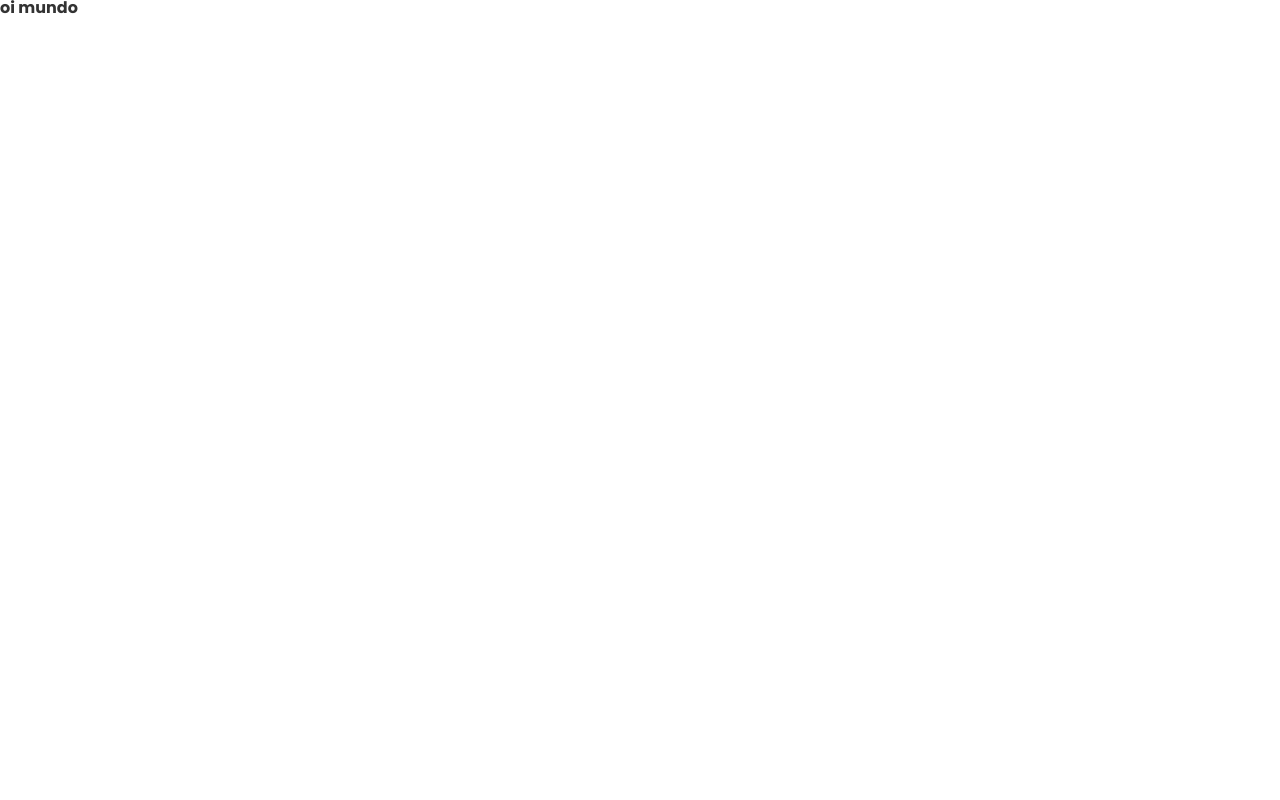
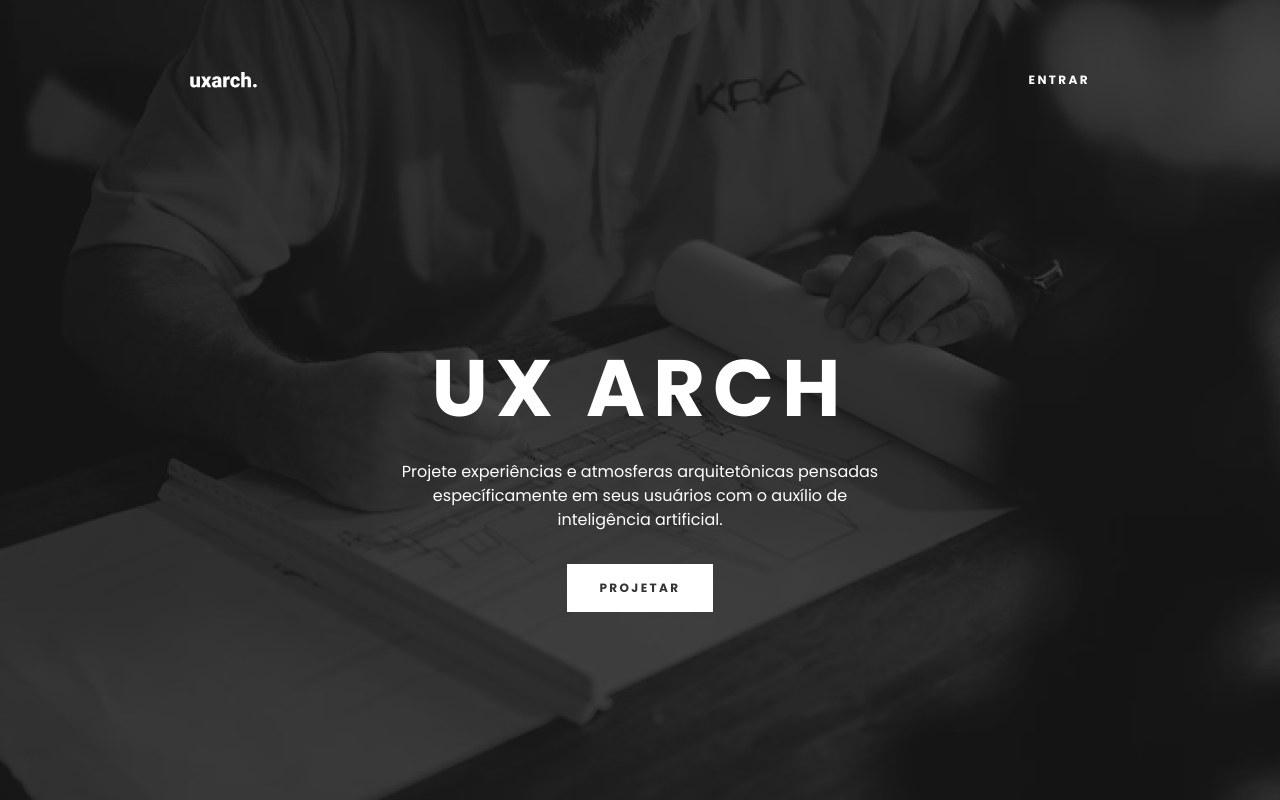
Before and after one commit to fischerafael/ux-arch-client, a Next.js app: page / in a window 1280 px wide. Built offline with nearby package versions, Linux system fonts and the light colour scheme.

Commit message:
refactor home page

```diff
--- a/pages/_app.tsx
+++ b/pages/_app.tsx
@@ -1,7 +1,7 @@
 import { ThemeProvider } from 'styled-components'
 
 import { GlobalStyle } from '../src/design/styles/GlobalStyle'
-import { Theme } from '../src/design/styles/Theme'
+import { Theme } from '../src/design/theme'
 
 export default function App({ Component, pageProps }) {
     return (
--- a/pages/_document.tsx
+++ b/pages/_document.tsx
@@ -34,7 +34,7 @@ export default class MyDocument extends Document {
                 <Head>
                     <link rel="preconnect" href="https://fonts.gstatic.com" />
                     <link
-                        href="https://fonts.googleapis.com/css2?family=Poppins:wght@300;400;700;900&display=swap"
+                        href="https://fonts.googleapis.com/css2?family=Poppins:wght@300;400;500;600;700;800;900&display=swap"
                         rel="stylesheet"
                     />
                 </Head>
--- a/pages/index.tsx
+++ b/pages/index.tsx
@@ -1,3 +1,5 @@
+import { HomePage } from '../src/pages/HomePage'
+
 export default function index() {
-    return <h1>oi mundo</h1>
+    return <HomePage />
 }
--- /dev/null
+++ b/src/design/components/display.ts
@@ -0,0 +1,5 @@
+import styled from 'styled-components'
+
+export const DisplayImage = styled.img`
+    object-fit: cover;
+`
--- /dev/null
+++ b/src/design/components/input.ts
@@ -0,0 +1,31 @@
+import styled from 'styled-components'
+
+const InputButton = styled.button`
+    display: flex;
+    align-items: center;
+    justify-content: center;
+    letter-spacing: 0.15rem;
+    font: inherit;
+    font-size: 0.75rem;
+    font-weight: bold;
+    border: none;
+    cursor: pointer;
+    transition: 0.5s;
+    height: 3rem;
+    padding: 0 2rem;
+`
+export const InputDefaultButtonContrast = styled(InputButton)`
+    background: ${(props) => props.theme.colors.contrast};
+    color: ${(props) => props.theme.colors.main};
+    &:hover {
+        color: ${(props) => props.theme.colors.contrast};
+        background: ${(props) => props.theme.colors.primary};
+    }
+`
+export const InputGhostButton = styled(InputButton)`
+    background: transparent;
+    color: ${(props) => props.theme.colors.contrast};
+    &:hover {
+        color: ${(props) => props.theme.colors.primary};
+    }
+`
--- /dev/null
+++ b/src/design/components/layout.ts
@@ -0,0 +1,7 @@
+import styled from 'styled-components'
+
+export const LayoutFlex = styled.section`
+    display: flex;
+    align-items: center;
+    justify-content: center;
+`
--- /dev/null
+++ b/src/design/components/text.ts
@@ -0,0 +1,11 @@
+import styled from 'styled-components'
+
+export const Title = styled.h1`
+    font-size: 2rem;
+`
+export const SubTitle = styled.h2`
+    font-size: 1.5rem;
+    line-height: 1.5rem;
+    font-size: 1rem;
+    font-weight: 400;
+`
--- a/src/design/styles/Theme/index.ts
+++ b/src/design/theme/index.ts
@@ -1,19 +1,19 @@
 export const width = {
-    xl: '1024px',
-    lg: '900px',
-    md: '680px',
-    sm: '480px',
-    xs: '360px'
+    large: '900px',
+    medium: '600px',
+    small: '480px'
 }
 
 export const colors = {
     primary: '#009AD9',
-    grey: '#ccc',
+    main: '#333333',
+    contrast: '#ffffff',
     lightGrey: '#fafafa',
     light: '#fff',
     atention: '#ccc'
 }
 
 export const Theme = {
-    colors
+    colors,
+    width
 }
--- /dev/null
+++ b/src/pages/HomePage/index.tsx
@@ -0,0 +1,83 @@
+import React from 'react'
+import styled from 'styled-components'
+import { DisplayImage } from '../../design/components/display'
+import {
+    InputDefaultButtonContrast,
+    InputGhostButton
+} from '../../design/components/input'
+import { LayoutFlex } from '../../design/components/layout'
+import { SubTitle, Title } from '../../design/components/text'
+
+export const HomePage = () => {
+    return (
+        <LayoutHeroSection>
+            <LayoutNavBar>
+                <LayoutNavBarContent>
+                    <DisplayImageLogo
+                        src="/assets/logo-white.svg"
+                        alt="Logo UX Arch"
+                    />
+                    <InputGhostButtonNavBar>ENTRAR</InputGhostButtonNavBar>
+                </LayoutNavBarContent>
+            </LayoutNavBar>
+            <LayoutMain>
+                <TextTitle>UX ARCH</TextTitle>
+                <TextSubTitle>
+                    Projete experiências e atmosferas arquitetônicas pensadas
+                    específicamente em seus usuários com o auxílio de
+                    inteligência artificial.
+                </TextSubTitle>
+                <InputDefaultButtonContrast>
+                    PROJETAR
+                </InputDefaultButtonContrast>
+            </LayoutMain>
+        </LayoutHeroSection>
+    )
+}
+
+const LayoutHeroSection = styled(LayoutFlex)`
+    width: 100%;
+    min-height: 100vh;
+    background-image: url('/images/home-page-background.png');
+    background-repeat: no-repeat;
+    background-position: center;
+    flex-direction: column;
+    justify-content: flex-start;
+`
+const LayoutNavBar = styled(LayoutFlex)`
+    width: 100%;
+    height: 20vh;
+    padding: 0 1rem;
+`
+const LayoutNavBarContent = styled(LayoutFlex)`
+    width: 100%;
+    max-width: ${(props) => props.theme.width.large};
+    height: 100%;
+    justify-content: space-between;
+`
+const DisplayImageLogo = styled(DisplayImage)`
+    height: 1rem;
+`
+const InputGhostButtonNavBar = styled(InputGhostButton)`
+    padding: 0rem;
+`
+const LayoutMain = styled(LayoutFlex)`
+    width: 100%;
+    min-height: 80vh;
+    flex-direction: column;
+    padding: 0 1rem;
+`
+const TextTitle = styled(Title)`
+    color: ${(props) => props.theme.colors.contrast};
+    font-size: 5rem;
+    letter-spacing: 0.5rem;
+    font-weight: 700;
+    text-align: center;
+    margin-bottom: 2rem;
+`
+const TextSubTitle = styled(SubTitle)`
+    text-align: center;
+    margin-bottom: 2rem;
+    color: ${(props) => props.theme.colors.contrast};
+    max-width: ${(props) => props.theme.width.small};
+`
```
Also changed, not shown: public/assets/logo-white.svg (added), public/images/home-page-background.png (added).
